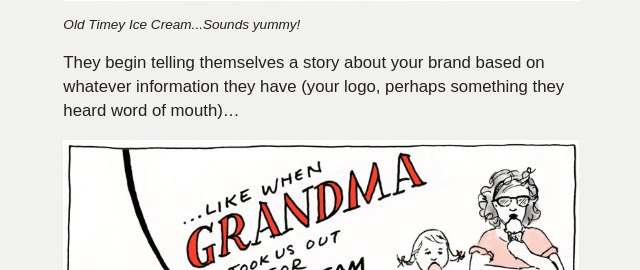
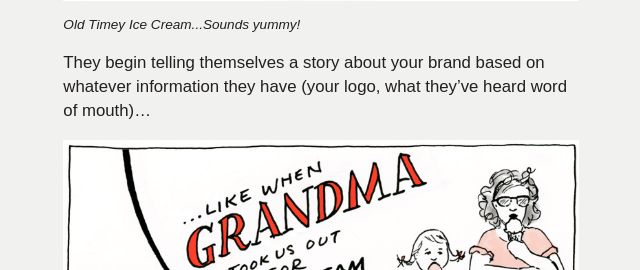
Before and after one commit to bfioritto/bethfioritto, a Jekyll site: the page built from _posts/2017-05-10-does-your-logo-matter.markdown, in a window 1280 px wide and 900 px high, scrolled down 2998 px. Shown: the part 207-477 px from the top of the window, without its empty margins (319-959 px from the left). Built offline with Jekyll 4.4.1, drawn with Linux system fonts in a browser that asks for light colours.

```diff
--- a/_posts/2017-05-10-does-your-logo-matter.markdown
+++ b/_posts/2017-05-10-does-your-logo-matter.markdown
@@ -63,7 +63,7 @@ A customer sees your logo. It's visually communicating something—ideally somet
 
 <div class="caption">Old Timey Ice Cream...Sounds yummy!</div>
 
-They begin telling themselves a story about your brand based on whatever information they have (your logo, perhaps something they heard word of mouth)...
+They begin telling themselves a story about your brand based on whatever information they have (your logo, what they've heard word of mouth)...
 
 <img src="/images/confirmation_bias_2.jpg" alt="...like when grandma took us for ice cream in the summer!" width="100%">
 
```
Also changed, not shown: 1 other file.
